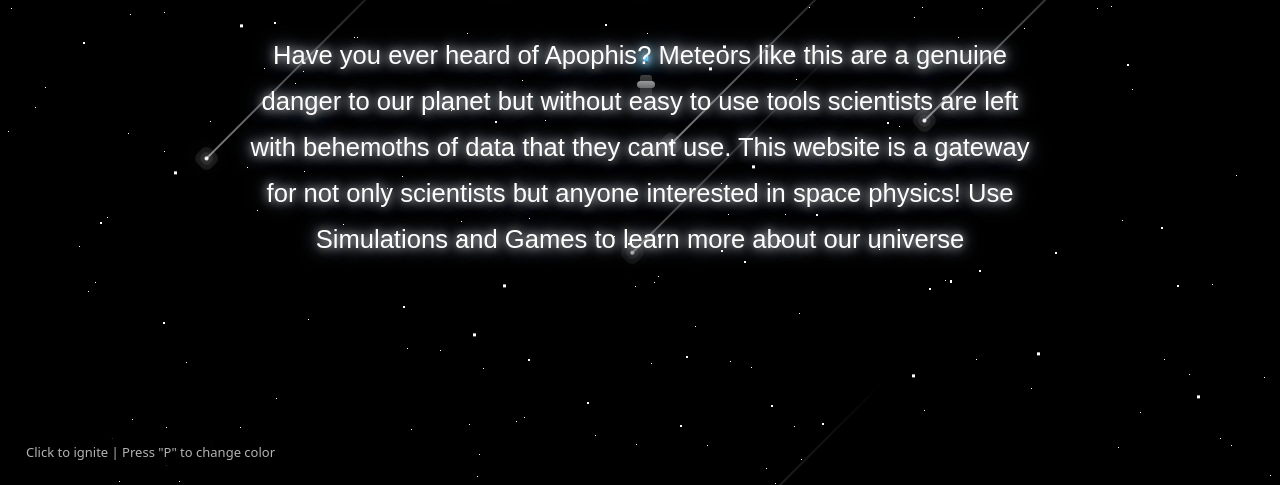
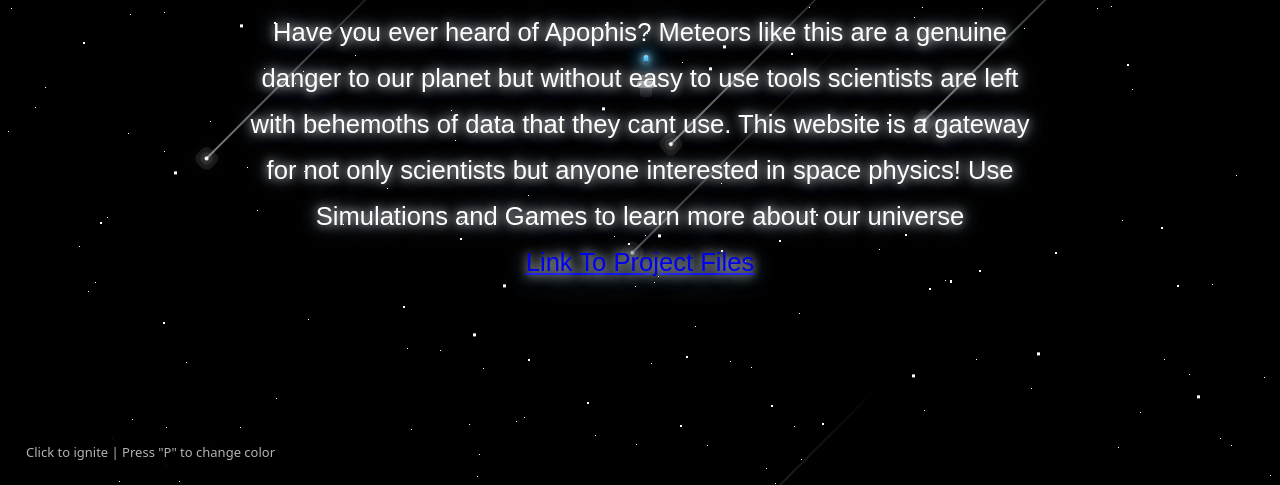
Before and after one commit to RealAdd97/Meteor-Madness-AS-1-ALNIS, a plain HTML site: page index.html in a window 1280 px wide. Shown: the part 315-800 px from the top of the page. Drawn offline with Linux system fonts and the light colour scheme.

Commit message:
Update index.html

```diff
--- a/index.html
+++ b/index.html
@@ -1330,6 +1330,7 @@ html {
           <p>Have you ever heard of Apophis? Meteors like this are a genuine danger to our planet but without easy to use tools scientists are left with behemoths of data that they cant use.
             This website is a gateway for not only scientists but anyone interested in space physics! Use Simulations and Games to learn more about our universe
 </p>
+          <a href=https://github.com/RealAdd97/Meteor-Madness-AS-1-ALNIS> Link To Project Files</a>
         </div>
     </section>
 
@@ -1511,4 +1512,5 @@ This isn’t just another click-and-play game. Behind the fun lies a world of sc
     })();
   </script>
 </body>
+
 </html>
```
